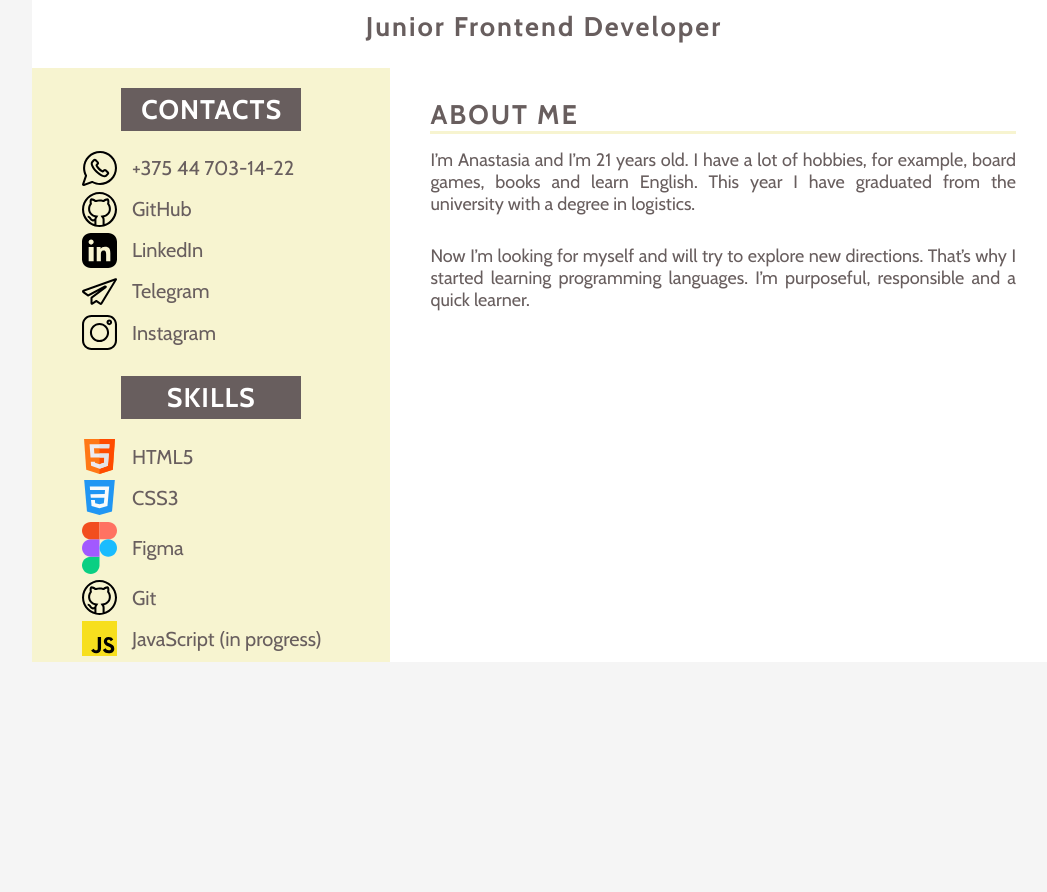
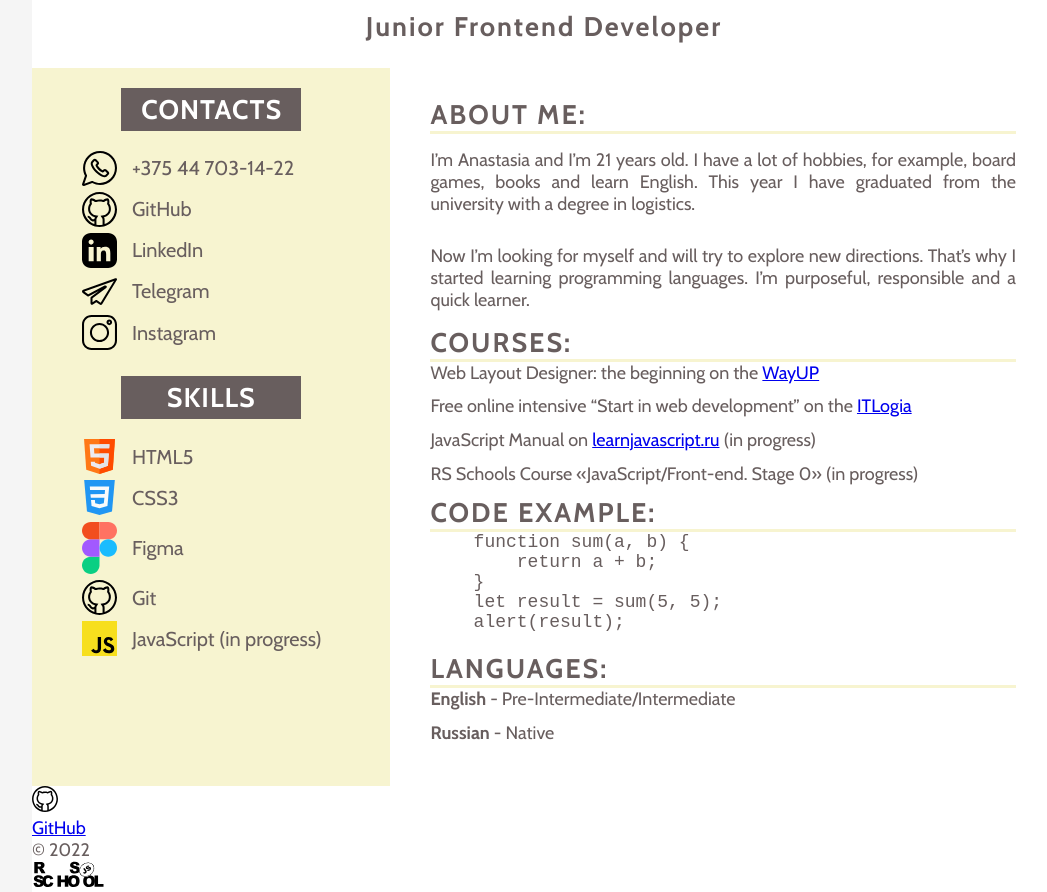
Before and after one commit to taranastasiia/rsschool-cv, a plain HTML site: page index.html in a window 1280 px wide. Shown: the part 289-1181 px from the top of the page, without its empty margins (96-1143 px from the left). Before the commit the page ends 951 px from the top, so only its background shows below. Drawn offline with nearby package versions, Linux system fonts and the light colour scheme.

Commit message:
feat: add footer in html file

```diff
--- a/index.html
+++ b/index.html
@@ -33,7 +33,9 @@
                     <ul class="list">
                         <li class="list__item">
                             <img class="contact__icon" src="./img/whatsapp.svg" alt="phone">
-                            <a class="text__list"><href="tel:+375447031422">+375 44 703-14-22</a>
+                            <a class="text__list">
+                                <href="tel:+375447031422">+375 44 703-14-22
+                            </a>
                         </li>
                         <li class="list__item">
                             <img src="./img/github.svg" alt="github" class="contact__icon">
@@ -41,7 +43,8 @@
                         </li>
                         <li class="list__item">
                             <img src="./img/linkedin.svg" alt="linkedin" class="contact__icon">
-                            <a class="text__list" href="https://www.linkedin.com/in/anastasiia-tarasova-7a8745249">LinkedIn</a>
+                            <a class="text__list"
+                                href="https://www.linkedin.com/in/anastasiia-tarasova-7a8745249">LinkedIn</a>
                         </li>
                         <li class="list__item">
                             <img src="./img/telegram.svg" alt="telegram" class="contact__icon">
@@ -49,7 +52,7 @@
                         </li>
                         <li class="list__item">
                             <img src="./img/instagram.svg" alt="instagram" class="contact__icon">
-                            <a class="text__list"  href="https://www.instagram.com/ana.trsva/">Instagram</a>
+                            <a class="text__list" href="https://www.instagram.com/ana.trsva/">Instagram</a>
                         </li>
                     </ul>
                     <div class="skills">
@@ -81,15 +84,80 @@
                 <div class="right__column">
                     <div class="aboutme">
                         <h2 class="title__right">
-                            About Me
+                            About Me:
                         </h2>
                         <p class="paragraph__right">
-                            I’m Anastasia and I’m 21 years old. I have a lot of hobbies, for example, board games, books and learn English. This year I have graduated from the university with a degree in logistics.
+                            I’m Anastasia and I’m 21 years old. I have a lot of hobbies, for example, board games, books
+                            and learn English. This year I have graduated from the university with a degree in
+                            logistics.
                         </p>
-                        <p class="paragraph__right">Now I’m looking for myself and will try to explore new directions. That’s why I started learning programming languages. I’m purposeful, responsible and a quick learner.</p>
+                        <p class="paragraph__right">Now I’m looking for myself and will try to explore new directions.
+                            That’s why I started learning programming languages. I’m purposeful, responsible and a quick
+                            learner.</p>
                     </div>
+                    <div class="courses">
+                        <h2 class="title__right">
+                            Courses:
+                        </h2>
+                        <ul class="list__courses">
+                            <li class="list__item">
+                                <p class="text__list">Web Layout Designer: the beginning on the <a
+                                        href="https://wayup.in/" class="course_link">WayUP</a></p>
+                            </li>
+                            <li class="list__item">
+                                <p class="text__list">Free online intensive “Start in web development” on the <a
+                                        href="https://itlogia.ru/" class="course_link">ITLogia</a></p>
+                            </li>
+                            <li class="list__item">
+                                <p class="text__list">JavaScript Manual on <a class="course_link"
+                                        href="https://learnjavascript.ru">learnjavascript.ru</a> (in progress)</p>
+                            </li>
+                            <li class="list__item">
+                                <p class="text__list">RS Schools Course «JavaScript/Front-end. Stage 0» (in progress)
+                                </p>
+                            </li>
+                        </ul>
+                    </div>
+                    <div class="code">
+                        <h2 class="title__right">
+                            Code example:
+                        </h2>
+                        <pre class="codereview">
+    function sum(a, b) {
+        return a + b;
+    }
+    let result = sum(5, 5);
+    alert(result);
+                        </pre>
+                    </div>
+                    <div class="languages">
+                        <h2 class="title__right">
+                            Languages:
+                        </h2>
+                        <li class="list__item">
+                            <p class="text__list"><b>English</b> - Pre-Intermediate/Intermediate
+                            </p>
+                        </li>
+                        <li class="list__item">
+                            <p class="text__list"><b>Russian</b> - Native
+                            </p>
+                        </li>
                 </div>
             </div>
         </div>
     </div>
+    <footer class="footer">
+        <div class="container">
+            <div class="footer__info">
+                <a class="my-github" href="https://github.com/taranastasiia">
+                    <img class="github-icon" src="./img/github.svg" alt="Github" width="26" height="26">
+                    <p>GitHub</p>
+                  </a>
+                  <p>© 2022</p>
+                  <a href="https://rs.school/js/">
+                    <img src="./img/rs_school_js.svg" alt="Rsschool" width="73" height="26">
+                  </a>
+            </div>
+        </div>
+    </footer>
 </body>
```
